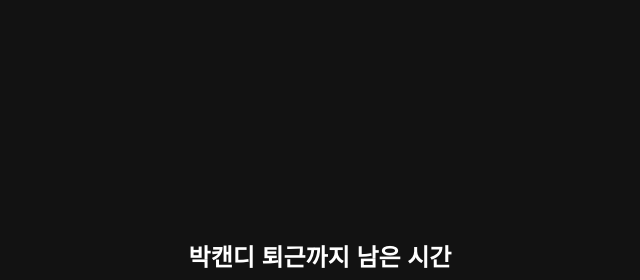
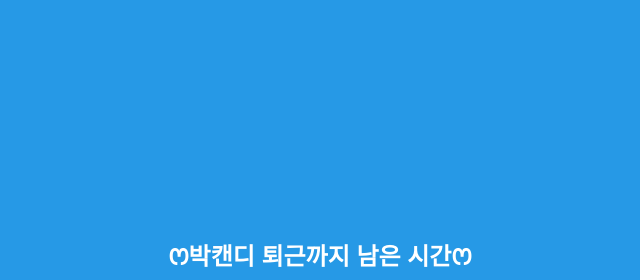
Before and after one commit to DUKESSCHOI/JJU_1, a plain HTML site: page index.html in a window 1280 px wide. Shown: the part 133-413 px from the top of the page, without its empty margins (320-960 px from the left). Drawn offline with Linux system fonts and the light colour scheme.

Commit message:
Update index.html

```diff
--- a/index.html
+++ b/index.html
@@ -3,11 +3,11 @@
 <head>
   <meta charset="UTF-8" />
   <meta name="viewport" content="width=device-width, initial-scale=1.0"/>
-  <title>박캔디 퇴근 타이머</title>
+  <title>캔디 퇴근 알리미</title>
   <style>
     body {
       font-family: 'Helvetica Neue', Arial, sans-serif;
-      background: #121212;
+      background: #2699E6;
       color: white;
       display: flex;
       flex-direction: column;
@@ -31,7 +31,7 @@
     }
 
     .warning {
-      color: #ff4d4d;
+      color: #E39FF6;
     }
 
     @media (max-width: 600px) {
@@ -46,7 +46,7 @@
   </style>
 </head>
 <body>
-  <h1>박캔디 퇴근까지 남은 시간</h1>
+  <h1>ꯁ박캔디 퇴근까지 남은 시간ꯁ</h1>
   <div id="timer">계산 중...</div>
 
   <script>
```
